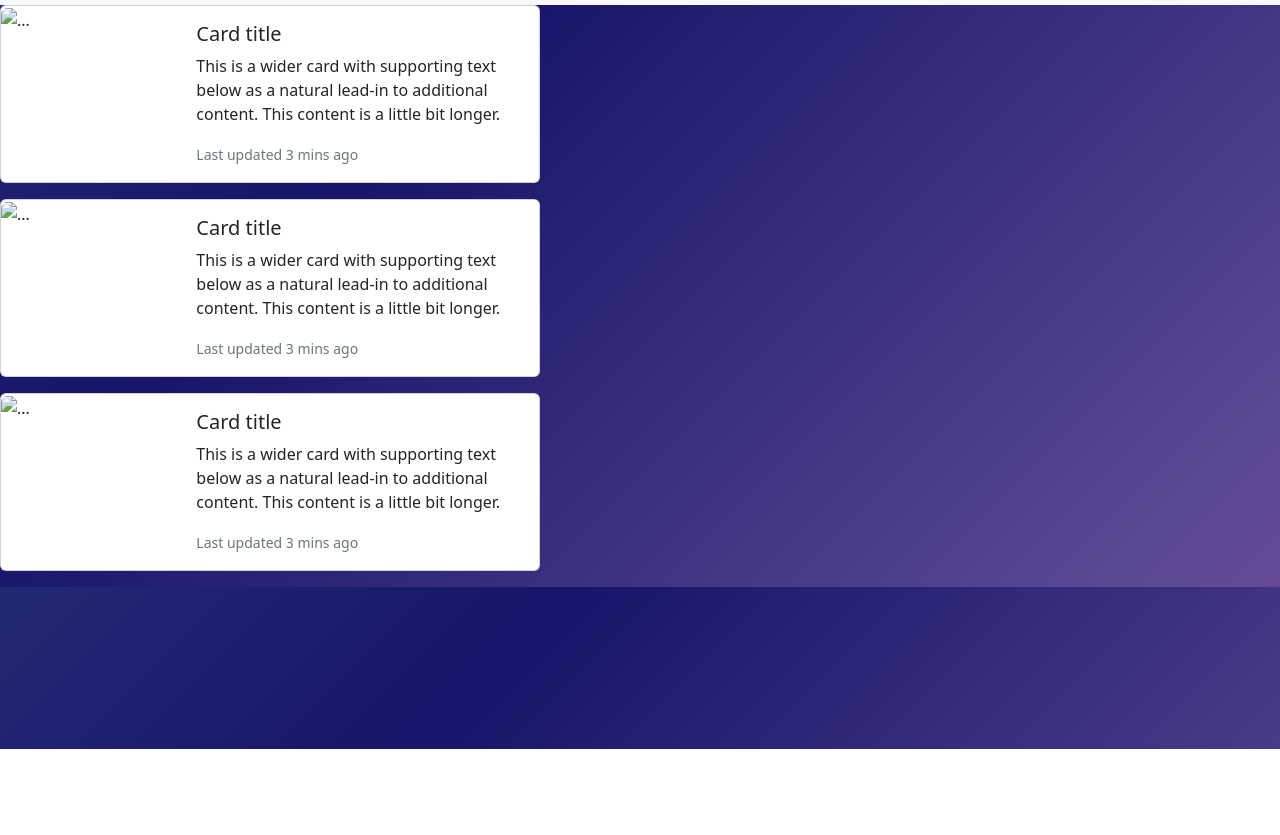
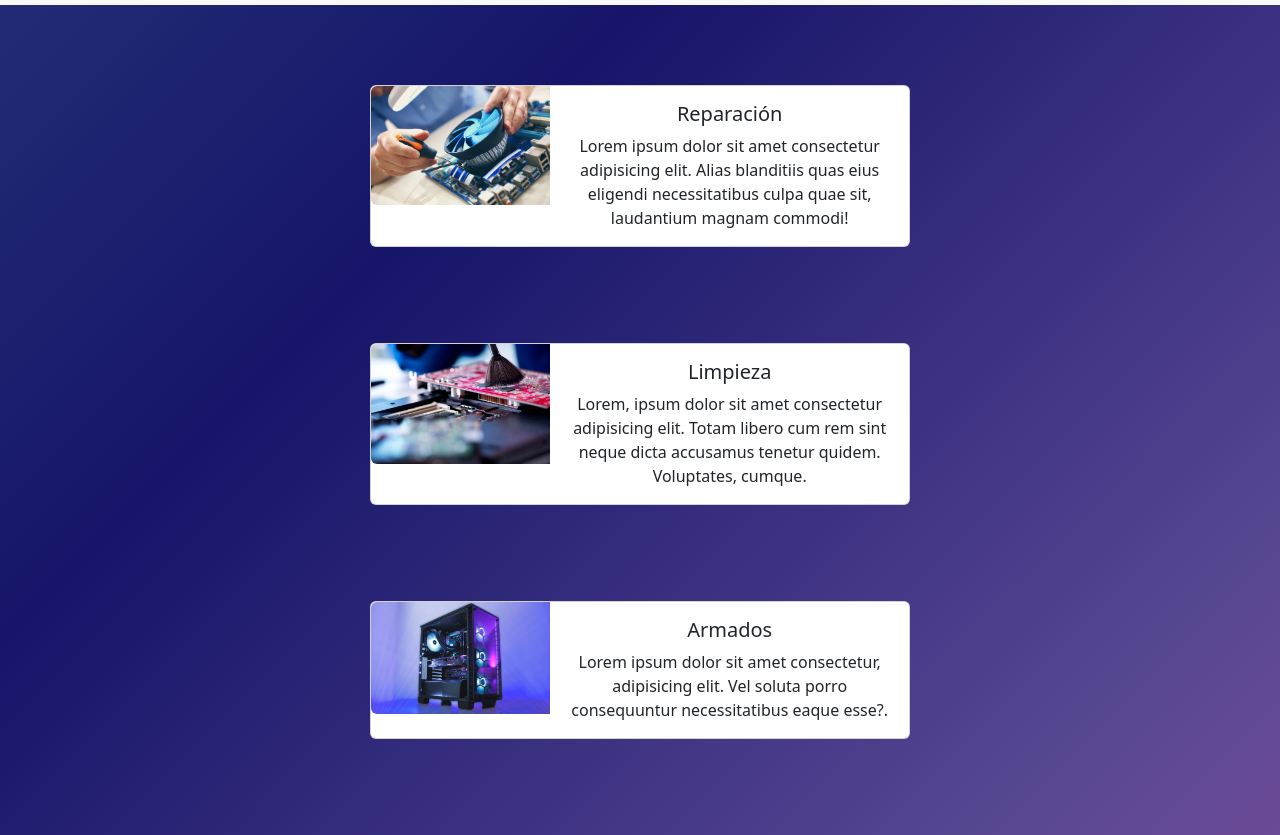
Before and after one commit to Lucas-Meurzet/mi_repositorio, a website: page servicios.html in a window 1280 px wide. Shown: the part 51-886 px from the top of the page. Before the commit the page ends 800 px from the top, so only its background shows below. Drawn offline with nearby package versions, Linux system fonts and the light colour scheme.

Commit message:
card servicios

```diff
--- a/servicios.html
+++ b/servicios.html
@@ -44,50 +44,53 @@
 <!-- Barra de Navegación -->
 
 <!-- Servicios -->
+<section class="servicio-1">
   <div class="card mb-3" style="max-width: 540px;">
     <div class="row g-0">
       <div class="col-md-4">
-      <img src="..." class="img-fluid rounded-start" alt="...">
+        <img src="./media/img/reparar.webp" class="img-fluid rounded-start" alt="Error de Carga">
       </div>
       <div class="col-md-8">
         <div class="card-body">
-        <h5 class="card-title">Card title</h5>
-        <p class="card-text">This is a wider card with supporting text below as a natural lead-in to additional content. This content is a little bit longer.</p>
-        <p class="card-text"><small class="text-muted">Last updated 3 mins ago</small></p>
+          <h5 class="card-title">Reparación</h5>
+          <p class="card-text">Lorem ipsum dolor sit amet consectetur adipisicing elit. Alias blanditiis quas eius eligendi necessitatibus culpa quae sit, laudantium magnam commodi!</p>
         </div>
       </div>
     </div>
   </div>
+</section>
 
+<section class="servicio-2">
   <div class="card mb-3" style="max-width: 540px;">
     <div class="row g-0">
       <div class="col-md-4">
-      <img src="..." class="img-fluid rounded-start" alt="...">
+        <img src="./media/img/limpieza.webp" class="img-fluid rounded-start" alt="Error de Carga">
       </div>
       <div class="col-md-8">
         <div class="card-body">
-        <h5 class="card-title">Card title</h5>
-        <p class="card-text">This is a wider card with supporting text below as a natural lead-in to additional content. This content is a little bit longer.</p>
-        <p class="card-text"><small class="text-muted">Last updated 3 mins ago</small></p>
+          <h5 class="card-title">Limpieza</h5>
+          <p class="card-text">Lorem, ipsum dolor sit amet consectetur adipisicing elit. Totam libero cum rem sint neque dicta accusamus tenetur quidem. Voluptates, cumque.</p>
         </div>
       </div>
     </div>
   </div>
+</section>
 
+<section class="servicio-3">
   <div class="card mb-3" style="max-width: 540px;">
     <div class="row g-0">
       <div class="col-md-4">
-      <img src="..." class="img-fluid rounded-start" alt="...">
+        <img src="./media/img/armar.jpg" class="img-fluid rounded-start" alt="Error de Carga">
       </div>
       <div class="col-md-8">
         <div class="card-body">
-        <h5 class="card-title">Card title</h5>
-        <p class="card-text">This is a wider card with supporting text below as a natural lead-in to additional content. This content is a little bit longer.</p>
-        <p class="card-text"><small class="text-muted">Last updated 3 mins ago</small></p>
+          <h5 class="card-title">Armados</h5>
+          <p class="card-text">Lorem ipsum dolor sit amet consectetur, adipisicing elit. Vel soluta porro consequuntur necessitatibus eaque esse?.</p>
       </div>
     </div>
   </div>
 </div>
+</section>
 <!-- Servicios -->
 
 <!-- Script -->
```
Lines whose indentation alone changed are shown as unchanged.
